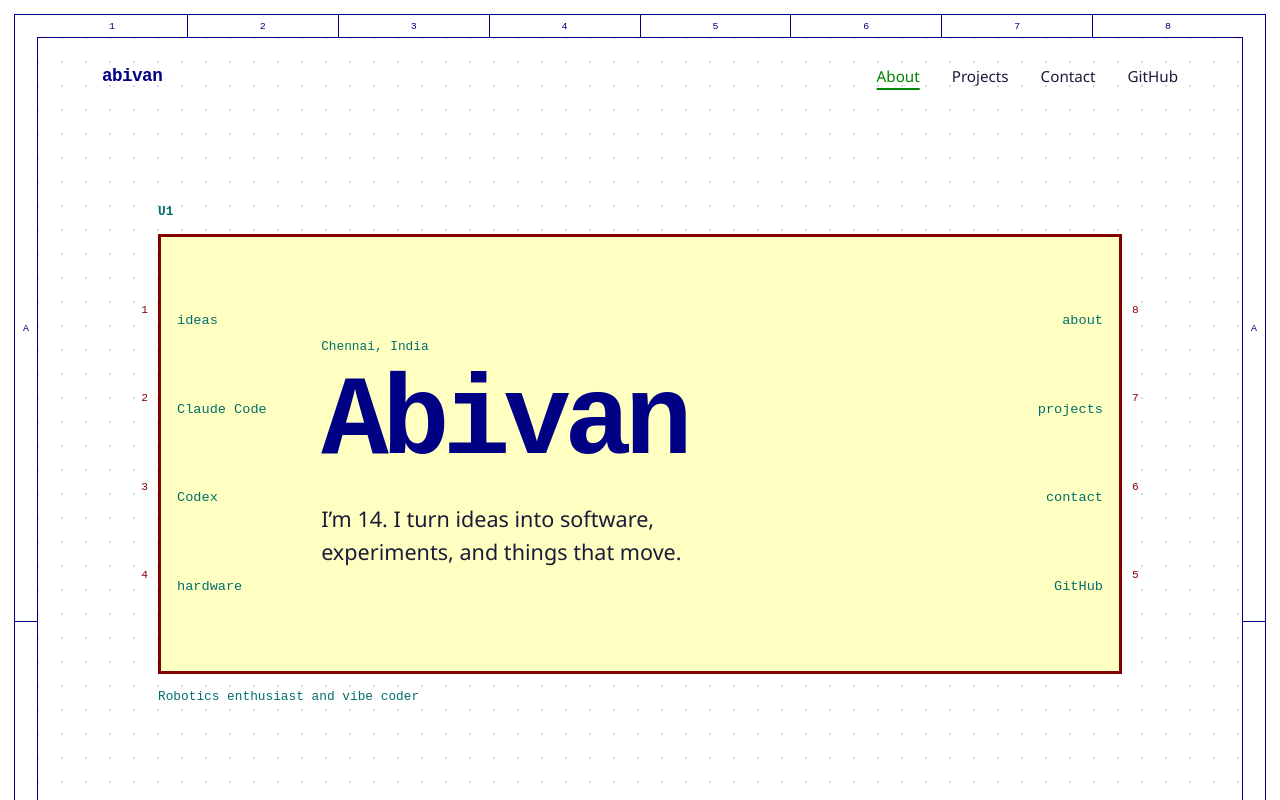
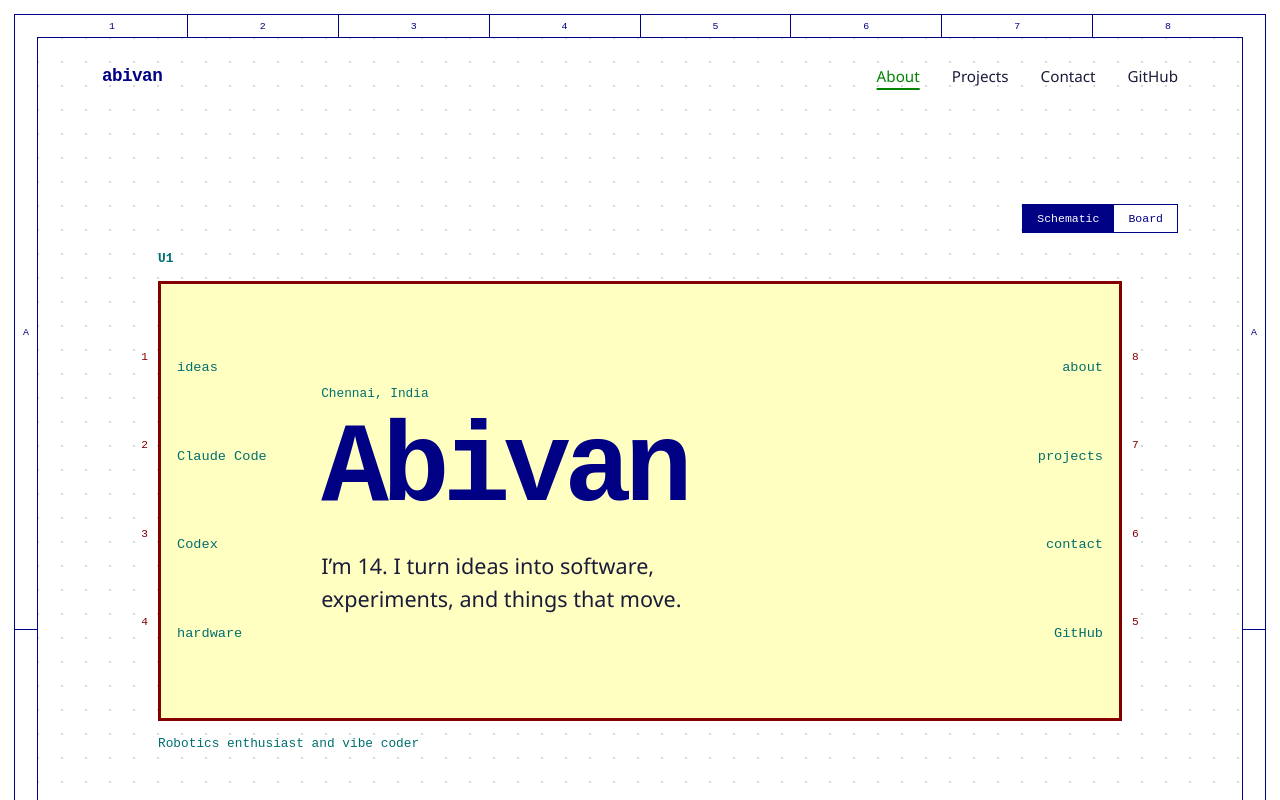
Before and after one commit to abivan100-stack/abivan-portfolio, a React (Vite) app: page / in a window 1280 px wide. Shown: the top 800 px of the page. Built offline with nearby package versions, Linux system fonts and the light colour scheme; a web font is replaced by a local one.

Commit message:
Add a PCB board view for the U1 hero

```diff
--- a/src/App.css
+++ b/src/App.css
@@ -48,6 +48,7 @@
 .chip-ref { top: 0; font-weight: 700; }
 .chip-value { bottom: 0; }
 .chip-body {
+  position: relative;
   display: grid;
   grid-template-columns: auto minmax(0, 1fr) auto;
   min-height: 440px;
@@ -99,6 +100,87 @@
   line-height: .92;
 }
 .chip-description { max-width: 32ch; margin: 1.3em 0 0; color: var(--ink); font-size: clamp(1.1rem, 1.7vw, 1.35rem); line-height: 1.5; }
+
+/* Schematic / Board switch, like flipping between KiCad's two editors */
+.view-switch { display: flex; justify-content: flex-end; margin-bottom: 18px; }
+.view-switch button {
+  padding: 7px 14px;
+  border: 1.5px solid var(--navy);
+  color: var(--navy);
+  background: var(--paper);
+  font-family: var(--mono);
+  font-size: .72rem;
+  cursor: pointer;
+  transition: color 200ms ease, background-color 200ms ease;
+}
+.view-switch button + button { border-left: 0; }
+.view-switch button:hover { background: var(--fill); }
+.view-switch button[aria-pressed='true'] { color: var(--paper); background: var(--navy); }
+
+/* Board view: the same U1, fabricated. Every colour change eases so the flip reads as one move. */
+.hero { --mask: #17613a; --mask-edge: #0e4a2b; --copper: #d4a94f; --copper-hot: #ffd479; --silk: #f2f2ea; --package: #232326; --etch: #a9a9a3; }
+.chip,
+.chip-body,
+.chip-ref,
+.chip-value,
+.pin-name,
+.pin-num,
+.chip-location,
+.chip-core h1,
+.chip-description,
+.pins-in li::before,
+.pins-out .pin-name::after { transition: color 320ms ease, background-color 320ms ease, border-color 320ms ease, box-shadow 320ms ease; }
+
+.is-board .chip {
+  border-radius: 14px;
+  background:
+    radial-gradient(circle at 18px 18px, var(--mask-edge) 4px, var(--copper) 4.5px, var(--copper) 8px, transparent 8.5px),
+    radial-gradient(circle at calc(100% - 18px) 18px, var(--mask-edge) 4px, var(--copper) 4.5px, var(--copper) 8px, transparent 8.5px),
+    radial-gradient(circle at 18px calc(100% - 18px), var(--mask-edge) 4px, var(--copper) 4.5px, var(--copper) 8px, transparent 8.5px),
+    radial-gradient(circle at calc(100% - 18px) calc(100% - 18px), var(--mask-edge) 4px, var(--copper) 4.5px, var(--copper) 8px, transparent 8.5px),
+    var(--mask);
+  box-shadow: inset 0 0 0 2px var(--mask-edge);
+}
+.is-board .chip-ref,
+.is-board .chip-value,
+.is-board .pin-num { color: var(--silk); }
+.is-board .chip-ref { top: 10px; }
+.is-board .chip-value { bottom: 8px; }
+.is-board .chip-body { border-color: var(--package); background: var(--package); box-shadow: inset 0 0 0 1px #3a3a3e, 0 3px 0 #0b3320; }
+/* Pin-1 dimple moulded into the package */
+.chip-body::before { position: absolute; top: 14px; left: 14px; width: 12px; height: 12px; border-radius: 50%; background: #18181a; box-shadow: inset 1px 1px 2px #000; content: ''; opacity: 0; transition: opacity 320ms ease; }
+.is-board .chip-body::before { opacity: 1; }
+.is-board .pin-name,
+.is-board .chip-location { color: var(--etch); }
+.is-board .chip-core h1 { color: #c9c9c3; }
+.is-board .chip-description { color: #deded8; }
+.is-board .pins-in li::before,
+.is-board .pins-out .pin-name::after { width: calc(var(--stub) - 15px); height: 6px; margin-top: -3px; background: var(--copper); }
+.is-board .pins-out .pin-name:hover,
+.is-board .pins-out .pin-name:focus-visible { color: var(--copper-hot); }
+.is-board .pins-out .pin-name:hover::after,
+.is-board .pins-out .pin-name:focus-visible::after { background: var(--copper-hot); box-shadow: 0 0 8px var(--copper-hot); }
+.is-board :focus-visible { outline-color: var(--copper-hot); }
+
+/* Vias where each trace leaves the pin; hidden in the schematic */
+.pins-in li::after,
+.pins-out .pin-name::before {
+  position: absolute;
+  top: 50%;
+  width: 14px;
+  height: 14px;
+  margin-top: -7px;
+  border-radius: 50%;
+  background: radial-gradient(circle, var(--mask-edge) 3px, var(--copper) 3.5px);
+  content: '';
+  opacity: 0;
+  transform: scale(.4);
+  transition: opacity 260ms ease, transform 260ms ease;
+}
+.pins-in li::after { right: calc(100% + var(--edge) + var(--stub) - 22px); }
+.pins-out .pin-name::before { left: calc(100% + var(--edge) + var(--stub) - 22px); }
+.is-board .pins-in li::after,
+.is-board .pins-out .pin-name::before { opacity: 1; transform: scale(1); transition-delay: calc(var(--i) * 40ms + 120ms); }
 
 /* Section shell and global net labels */
 .section { scroll-margin-top: 16px; padding-block: clamp(56px, 7vw, 100px); }
@@ -228,6 +310,17 @@
   .pins-out .pin-num { right: auto; left: calc(50% + 6px); margin: 0; }
   .pins-in .pin-num { bottom: calc(100% + var(--edge) + 4px); }
   .pins-out .pin-num { top: calc(100% + var(--edge) + 4px); bottom: auto; }
+  .is-board .pins-in li::before,
+  .is-board .pins-out .pin-name::after { width: 6px; height: calc(var(--stub) - 7px); margin: 0 0 0 -3px; }
+  .pins-in li::after,
+  .pins-out .pin-name::before { top: auto; right: auto; left: 50%; margin: 0 0 0 -7px; }
+  .pins-in li::after { bottom: calc(100% + var(--edge) + var(--stub) - 14px); }
+  .pins-out .pin-name::before { top: calc(100% + var(--edge) + var(--stub) - 14px); }
+  .is-board .chip { padding-inline: 12px; padding-bottom: 12px; }
+  .is-board .chip-ref { right: 34px; }
+  .is-board .chip-value { padding-inline: 20px; }
+  .view-switch { margin-bottom: 12px; }
+  .chip-body::before { top: 6px; left: 6px; width: 8px; height: 8px; }
   .chip-core { padding: 20px 16px 24px; }
   .chip-location { margin-bottom: 1em; }
 
--- a/src/App.tsx
+++ b/src/App.tsx
@@ -14,6 +14,17 @@ const outputPins = [
   { num: 6, name: 'contact', href: '#contact' },
   { num: 5, name: 'GitHub', href: GITHUB_URL, external: true },
 ]
+type HeroView = 'schematic' | 'board'
+const VIEW_KEY = 'u1-view'
+
+const readSavedView = (): HeroView => {
+  try {
+    return localStorage.getItem(VIEW_KEY) === 'board' ? 'board' : 'schematic'
+  } catch {
+    return 'schematic'
+  }
+}
+
 const rulerNumbers = [1, 2, 3, 4, 5, 6, 7, 8]
 const rulerLetters = ['A', 'B', 'C', 'D', 'E', 'F']
 
@@ -57,6 +68,7 @@ function ProjectSheet({ project }: { project: Project }) {
 
 function App() {
   const [activeSection, setActiveSection] = useState<string | null>(null)
+  const [heroView, setHeroView] = useState<HeroView>(readSavedView)
   const orderedProjects = [...projects].sort((a, b) => Date.parse(b.updatedAt) - Date.parse(a.updatedAt))
   const lastUpdated = orderedProjects[0] ? formatDate(orderedProjects[0].updatedAt) : ''
 
@@ -76,6 +88,14 @@ function App() {
     sections.forEach((section) => observer.observe(section))
     return () => observer.disconnect()
   }, [])
+
+  useEffect(() => {
+    try {
+      localStorage.setItem(VIEW_KEY, heroView)
+    } catch {
+      // Storage can be unavailable (private windows, blocked site data); the toggle still works for this visit.
+    }
+  }, [heroView])
 
   const navLink = (id: string, label: string) => (
     <a
@@ -106,7 +126,14 @@ function App() {
         </header>
 
         <main>
-          <section className="hero" aria-labelledby="intro-title">
+          <section className={`hero is-${heroView}`} aria-labelledby="intro-title">
+            <div className="view-switch" role="group" aria-label="Show U1 as">
+              {(['schematic', 'board'] as const).map((view) => (
+                <button key={view} type="button" aria-pressed={heroView === view} onClick={() => setHeroView(view)}>
+                  {view === 'schematic' ? 'Schematic' : 'Board'}
+                </button>
+              ))}
+            </div>
             <div className="chip">
               <span className="chip-ref" aria-hidden="true">U1</span>
               <div className="chip-body">
```
